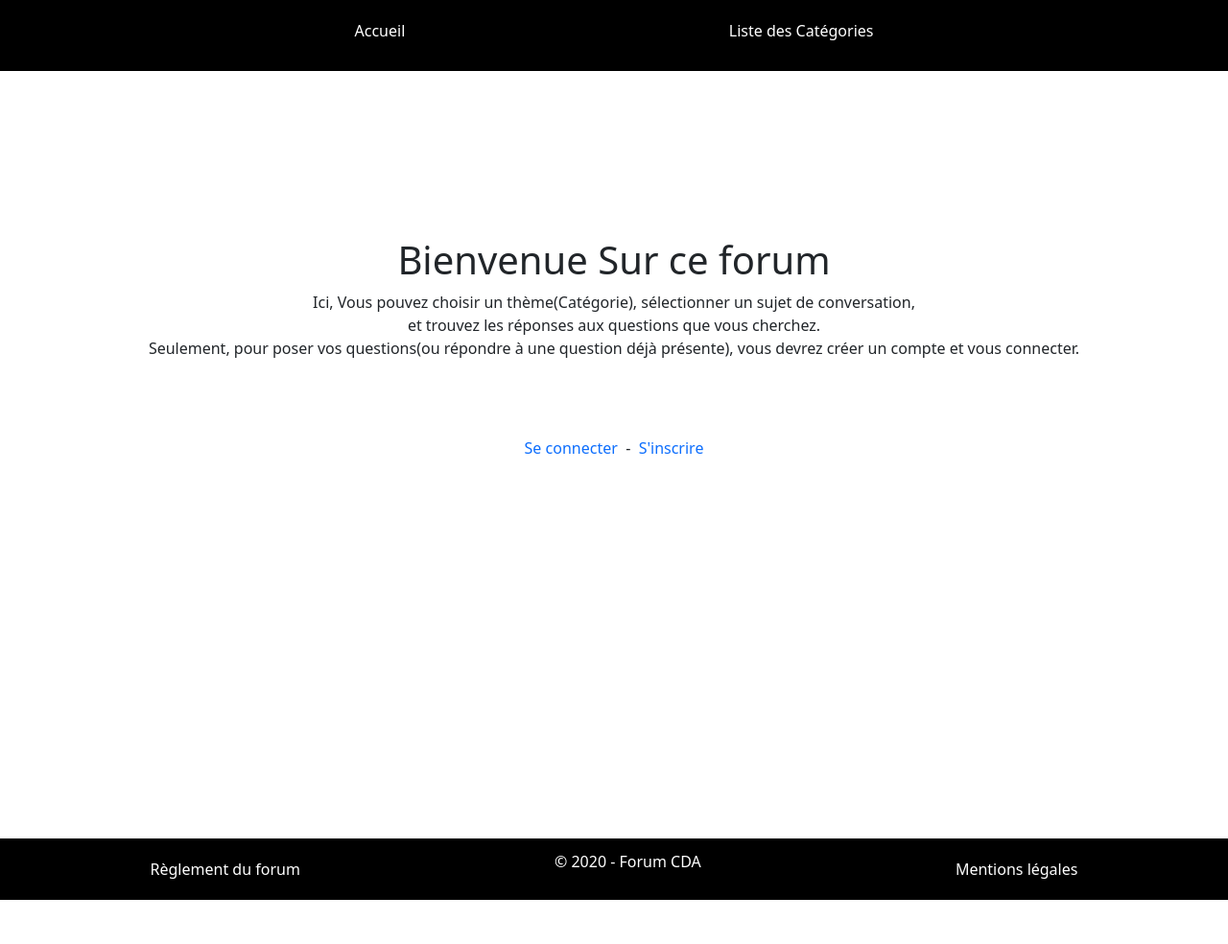
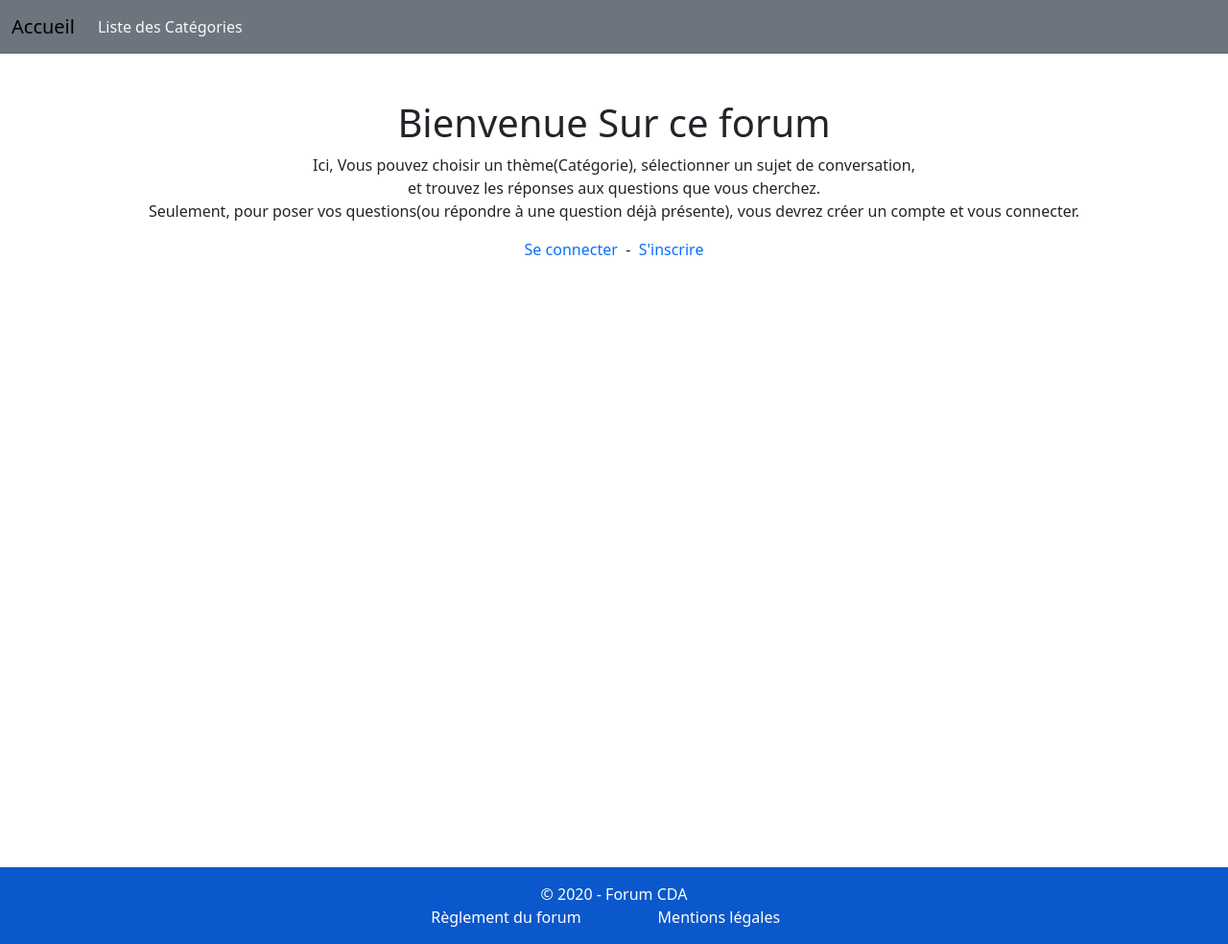
Before and after one commit to Mamath68/forum_pdo, a PHP site: page /pro/ in a window 1280 px wide. Shown: the whole page at 96% size. Before the commit the page ends 938 px from the top, so only its background shows below. Run offline with PHP 8.4, Linux system fonts and the light colour scheme; some libraries are stand-ins or nearby versions.

Commit message:
amélioration navbar, css, page accueil et footer

```diff
--- a/public/css/style.css
+++ b/public/css/style.css
@@ -4,23 +4,16 @@
     box-sizing: border-box;
 }
 
-h1 {
+h1,
+h2,
+h3,
+h4,
+h5,
+h6 {
     text-align: center;
 }
 
-.flex{
-    display: flex;
-    flex-direction: row;
-    justify-content: center;
-}
-nav {
-    background-color: black;
-    padding: 2em;
-    color: white;
-    line-height: 0px;
-}
-
-ul li {
+li {
     list-style: none;
 }
 
@@ -28,77 +21,40 @@ main {
     height: 100vh;
 }
 
-.form-label {
-    color: black;
-    opacity: 1;
-}
-
-.mb-3 {
-    text-align: center;
-}
-
 a {
     text-decoration: none;
 }
 
-.href {
-    color: white;
+footer {
+    color: wheat;
+    background-color: #0a4275;
 }
-.href:hover {
+
+.footer {
+    display: flex;
+    flex-direction: column;
+    align-items: center;
+}
+
+.footer2 {
+    display: flex;
+    margin-left: 5%;
+    flex-direction: row;
+}
+
+.footer2 .link {
+    margin-right: 5rem;
+}
+
+.link {
     color: white;
 }
 
-#nav-right {
-    display: flex;
-    justify-content: space-evenly;
-    align-items: flex-end;
-    margin-bottom: 10px;
-}
-
-.nav-right {
-    display: flex;
-    justify-content: space-around;
-    align-items: center;
-}
-
-.p {
-    text-align: center;
-}
-
-.align {
-    display: flex;
-}
-
-footer {
-    background-color: black;
-    padding: 1.5em;
+.link:hover {
     color: white;
-    line-height: 0px;
-}
-
-.form-control {
-    width: 50%;
-    border-radius: 2rem;
-    margin-left: 390px;
-    padding: 1em;
-}
-
-.padd {
-    padding-bottom: 30px;
 }
 
 .Formulaire {
     background-color: red;
     padding: 2em;
 }
-
-.reject{
-    margin-left: 50%;
-}
-.reject2{
-    margin-left: 45%;
-}
-
-/* img {
-    width: 30%;
-} */
--- a/view/home.php
+++ b/view/home.php
@@ -2,29 +2,35 @@
 
 if (App\Session::isAdmin()) {
 ?>
-    <h1 style="padding-top:15%">Bienvenue Administrateur</h1>
-    <p class="p" style="padding-bottom:16.6%;">Vous pouvez désormais Créer vos Catégories, sujets de conversation, poster des messages, et gérer les
-        utilisateurs. <br> Vous pouvez par exemple, bannir les utilisateurs ayant enfreins les <a
-            href="index.php?ctrl=home&action=forumRules" target="_blank">Règles du forum</a></p>
+    <div class="text-center mt-5">
+
+        <h1>Bienvenue Administrateur</h1>
+        <p>Vous pouvez désormais Créer vos Catégories, sujets de conversation, poster des messages, et gérer les
+            utilisateurs. <br> Vous pouvez par exemple, bannir les utilisateurs ayant enfreins les <a href="index.php?ctrl=home&action=forumRules" target="_blank">Règles du forum</a></p>
+    </div>
 <?php
 } else if (App\Session::getUser()) {
 ?>
-        <h1 style="padding-top:15%">Bienvenue sur votre Forum Favoris</h1>
-        <p class="p" style="padding-bottom:18.2%;">Vous pouvez désormais poser vos questions, répondre aux questions déjà
+    <div class="text-center mt-5">
+        <h1>Bienvenue sur votre Forum Favoris</h1>
+        <p>Vous pouvez désormais poser vos questions, répondre aux questions déjà
             présente, ou simplement créer un nouveau sujet de conversation, si vous ne trouvez pas votre bonheur.</p>
+    </div>
 <?php
 } else {
 ?>
-        <h1 style="padding-top:13.5%">Bienvenue Sur ce forum</h1>
-        <p class="p" style="padding-bottom:5%;">Ici, Vous pouvez choisir un thème(Catégorie), sélectionner un sujet de
+    <div class="text-center mt-5">
+        <h1>Bienvenue Sur ce forum</h1>
+        <p>Ici, Vous pouvez choisir un thème(Catégorie), sélectionner un sujet de
             conversation, <br> et trouvez les réponses aux questions que vous cherchez. <br>
             Seulement, pour poser vos questions(ou répondre à une question déjà présente), vous devrez créer un compte et vous
             connecter.</p>
-        <p class="p">
+        <p>
             <a href="index.php?ctrl=security&action=loginForm">Se connecter</a>
             <span>&nbsp;-&nbsp;</span>
             <a href="index.php?ctrl=security&action=registerForm">S'inscrire</a>
         </p>
+    </div>
 <?php
 }
 
--- a/view/layout.php
+++ b/view/layout.php
@@ -3,36 +3,46 @@
 
 <head>
     <meta charset="UTF-8">
-    <meta http-equiv="X-UA-Compatible" content="IE=edge">
     <meta name="viewport" content="width=device-width, initial-scale=1.0">
-    <script src="https://cdn.tiny.cloud/1/zg3mwraazn1b2ezih16je1tc6z7gwp5yd4pod06ae5uai8pa/tinymce/5/tinymce.min.js" referrerpolicy="origin"></script>
-    <link rel="stylesheet" href="https://cdnjs.cloudflare.com/ajax/libs/font-awesome/5.13.0/css/all.min.css" integrity="sha256-h20CPZ0QyXlBuAw7A+KluUYx/3pK+c7lYEpqLTlxjYQ=" crossorigin="anonymous">
-    <link href="https://cdn.jsdelivr.net/npm/bootstrap@5.2.3/dist/css/bootstrap.min.css" rel="stylesheet" integrity="sha384-rbsA2VBKQhggwzxH7pPCaAqO46MgnOM80zW1RWuH61DGLwZJEdK2Kadq2F9CUG65" crossorigin="anonymous">
+    <link href="https://cdn.jsdelivr.net/npm/bootstrap@5.3.0-alpha3/dist/css/bootstrap.min.css" rel="stylesheet">
+    <script src="https://cdn.jsdelivr.net/npm/bootstrap@5.1.1/dist/js/bootstrap.bundle.min.js"></script>
+    <script src="https://kit.fontawesome.com/f0dc5fab26.js" crossorigin="anonymous"></script>
+    <script src='https://cdnjs.cloudflare.com/ajax/libs/jquery/2.1.3/jquery.min.js'></script>
     <link rel="stylesheet" href="public/css/style.css">
     <title><?= $title ?></title>
 </head>
 
 <body>
-    <!-- c'est ici que les messages (erreur ou succès) s'affichent-->
-    <h3 class="message" style="color: red">
-        <?= App\Session::getFlash("error") ?>
-    </h3>
-    <h3 class="message" style="color: green">
-        <?= App\Session::getFlash("success") ?>
-    </h3>
     <?php
     if (App\Session::isAdmin()) {
     ?>
         <header>
-            <nav>
-                <div id="nav-right">
-                    <a class="href" href="index.php?ctrl=home&action=home">Accueil</a>
-                    <a class="href" href="index.php?ctrl=home&action=users">Voir la liste des utilisateurs</a>
-                    <a class="href" href="index.php?ctrl=home&action=detailUser"><span class="fas fa-user"></span>&nbsp;
-                        <?= App\Session::getUser()->getPseudo() ?>
-                    </a>
-                    <a class="href" href="index.php?ctrl=security&action=logout">Déconnexion</a>
-                    <a class="href" href="index.php?ctrl=forum&action=listcategories">Liste des Catégories</a>
+            <nav class="navbar navbar-expand-lg bg-secondary">
+                <div class="container-fluid">
+                    <button class="navbar-toggler" type="button" data-bs-toggle="collapse" data-bs-target="#navbarTogglerDemo03" aria-controls="navbarTogglerDemo03" aria-expanded="false" aria-label="Toggle navigation">
+                        <span class="navbar-toggler-icon"></span>
+                    </button>
+                    <a class="navbar-brand" href="index.php?ctrl=home&action=home">Accueil</a>
+                    <div class="collapse navbar-collapse" id="navbarTogglerDemo03">
+                        <ul class="navbar-nav me-auto mb-2 mb-lg-0">
+                            <li class="nav-item">
+                                <a class="nav-link link-light" href="index.php?ctrl=home&action=users">Voir la liste des utilisateurs</a>
+                            </li>
+                            <li class="nav-item">
+                                <a class="nav-link link-light" href="index.php?ctrl=home&action=detailUser"><span class="fas fa-user"></span>&nbsp;
+                                    <?= App\Session::getUser()->getPseudo() ?></a>
+                            </li>
+                            <li class="nav-item">
+                                <a class="nav-link link-light" href="index.php?ctrl=forum&action=listcategories">Liste des Catégories</a>
+                            </li>
+                        </ul>
+                        <div class="d-flex">
+                            <li class="nav-item">
+                                <a class="nav-link link-light" href="index.php?ctrl=security&action=logout">Déconnexion</a>
+                            </li>
+                        </div>
+                    </div>
+                </div>
             </nav>
         </header>
         <main>
@@ -42,14 +52,32 @@
     } else if (App\Session::getUser()) {
     ?>
         <header>
-            <nav>
-                <div id="nav-right">
-                    <a class="href" href="index.php?ctrl=home&action=home">Accueil</a>
-                    <a class="href" href="index.php?ctrl=home&action=detailUser"><span class="fas fa-user"></span>&nbsp;
-                        <?= App\Session::getUser()->getPseudo() ?>
-                    </a>
-                    <a class="href" href="index.php?ctrl=security&action=logout">Déconnexion</a>
-                    <a class="href" href="index.php?ctrl=forum&action=listcategories">Liste des Catégories</a>
+            <nav class="navbar navbar-expand-lg bg-secondary">
+                <div class="container-fluid">
+                    <button class="navbar-toggler" type="button" data-bs-toggle="collapse" data-bs-target="#navbarTogglerDemo03" aria-controls="navbarTogglerDemo03" aria-expanded="false" aria-label="Toggle navigation">
+                        <span class="navbar-toggler-icon"></span>
+                    </button>
+                    <a class="navbar-brand" href="index.php?ctrl=home&action=home">Accueil</a>
+                    <div class="collapse navbar-collapse" id="navbarTogglerDemo03">
+                        <ul class="navbar-nav me-auto mb-2 mb-lg-0">
+                            <li class="nav-item">
+                                <a class="nav-link link-light" href="index.php?ctrl=home&action=users">Voir la liste des utilisateurs</a>
+                            </li>
+                            <li class="nav-item">
+                                <a class="nav-link link-light" href="index.php?ctrl=home&action=detailUser"><span class="fas fa-user"></span>&nbsp;
+                                    <?= App\Session::getUser()->getPseudo() ?></a>
+                            </li>
+                            <li class="nav-item">
+                                <a class="nav-link link-light" href="index.php?ctrl=forum&action=listcategories">Liste des Catégories</a>
+                            </li>
+                        </ul>
+                        <div class="d-flex">
+                            <li class="nav-item">
+                                <a class="nav-link link-light" href="index.php?ctrl=security&action=logout">Déconnexion</a>
+                            </li>
+                        </div>
+                    </div>
+                </div>
             </nav>
         </header>
         <main>
@@ -59,23 +87,37 @@
     } else {
     ?>
         <header>
-            <nav>
-                <div id="nav-right">
-                    <a class="href" href="index.php?ctrl=home&action=home">Accueil</a>
-                    <a class="href" href="index.php?ctrl=forum&action=listcategories">Liste des Catégories</a>
+            <header>
+                <nav class="navbar navbar-expand-lg bg-secondary">
+                    <div class="container-fluid">
+                        <button class="navbar-toggler" type="button" data-bs-toggle="collapse" data-bs-target="#navbarTogglerDemo03" aria-controls="navbarTogglerDemo03" aria-expanded="false" aria-label="Toggle navigation">
+                            <span class="navbar-toggler-icon"></span>
+                        </button>
+                        <a class="navbar-brand" href="index.php?ctrl=home&action=home">Accueil</a>
+                        <div class="collapse navbar-collapse" id="navbarTogglerDemo03">
+                            <ul class="navbar-nav me-5 mb-2 mb-lg-0">
+                                <li class="nav-item">
+                                    <a class="nav-link link-light" href="index.php?ctrl=forum&action=listcategories">Liste des Catégories</a>
+                                </li>
+                            </ul>
+                        </div>
+                    </div>
                 </nav>
             </header>
             <main>
                 <?= $contenu ?>
             </main>
-    <?php }?>
+        <?php } ?>
 
-
-    <footer>
-        <div class="nav-right">
-            <a class="href" href="index.php?ctrl=home&action=forumRules" target="_blank">Règlement du forum</a>
-            <p class="p">&copy; 2020 - Forum CDA</p>
-            <a class="href" href="index.php?ctrl=home&action=forumMentions" target="_blank">Mentions légales</a>
+        <footer class="text-white text-center text-lg-start bg-primary">
+            <div class="text-center p-3 footer" style="background-color: rgba(0, 0, 0, 0.2);">
+                <div>
+                    &copy; 2020 - Forum CDA
+                </div>
+                <div class="footer2">
+                    <a class="link" href="index.php?ctrl=home&action=forumRules" target="_blank">Règlement du forum</a>
+                    <a class="link" href="index.php?ctrl=home&action=forumMentions" target="_blank">Mentions légales</a>
+                </div>
             </div>
         </footer>
         <script src="https://code.jquery.com/jquery-3.4.1.min.js" integrity="sha256-CSXorXvZcTkaix6Yvo6HppcZGetbYMGWSFlBw8HfCJo=" crossorigin="anonymous">
```
Also changed, not shown: view/security/detailUser.php (+9 -27 lines), view/security/login.php (+4 -3 lines), view/security/register.php (+4 -3 lines), public/css/ipad.css (added), public/css/mobil.css (added), view/forum/listTopic.php (added). Lines whose indentation alone changed are shown as unchanged.
